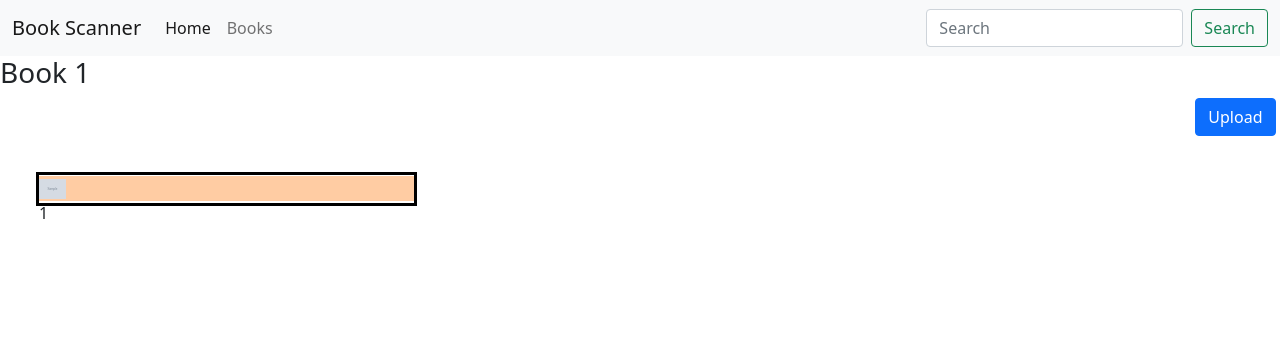
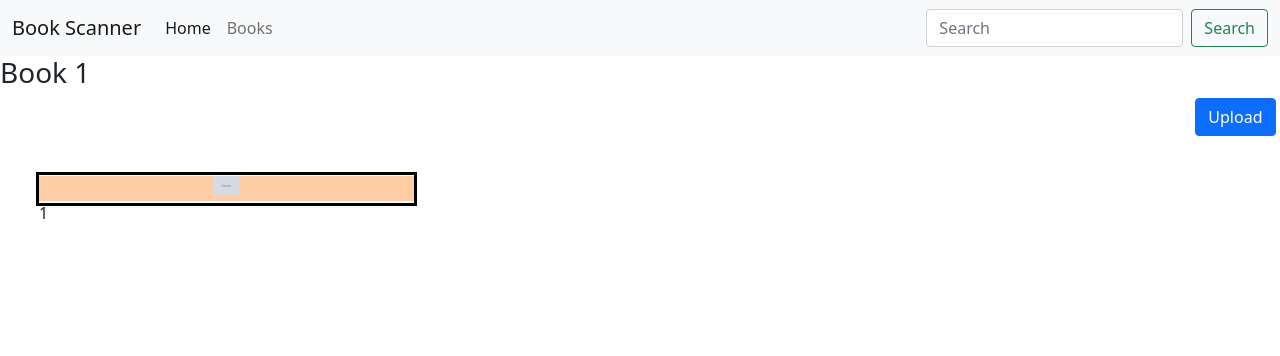
Before and after one commit to danghuutoan/book-scanner, a Flask app: page /books/1 in a window 1280 px wide. Shown: the top 356 px of the page. Run offline with Flask 2, Linux system fonts and the light colour scheme; tables that the repository leaves empty hold one stand-in row (values such as "Sample post"); grey boxes marked "Sample" are stand-in pictures; some libraries are stand-ins or nearby versions.

Commit message:
centered align image

```diff
--- a/backend/src/static/css/book.css
+++ b/backend/src/static/css/book.css
@@ -22,7 +22,8 @@
 .item-img-container img {
     max-height: 80%;
     max-width: 90%;
-    display: inline-block;
+    display: block;
+    margin:auto;
 }
 
 .item-info {
```
